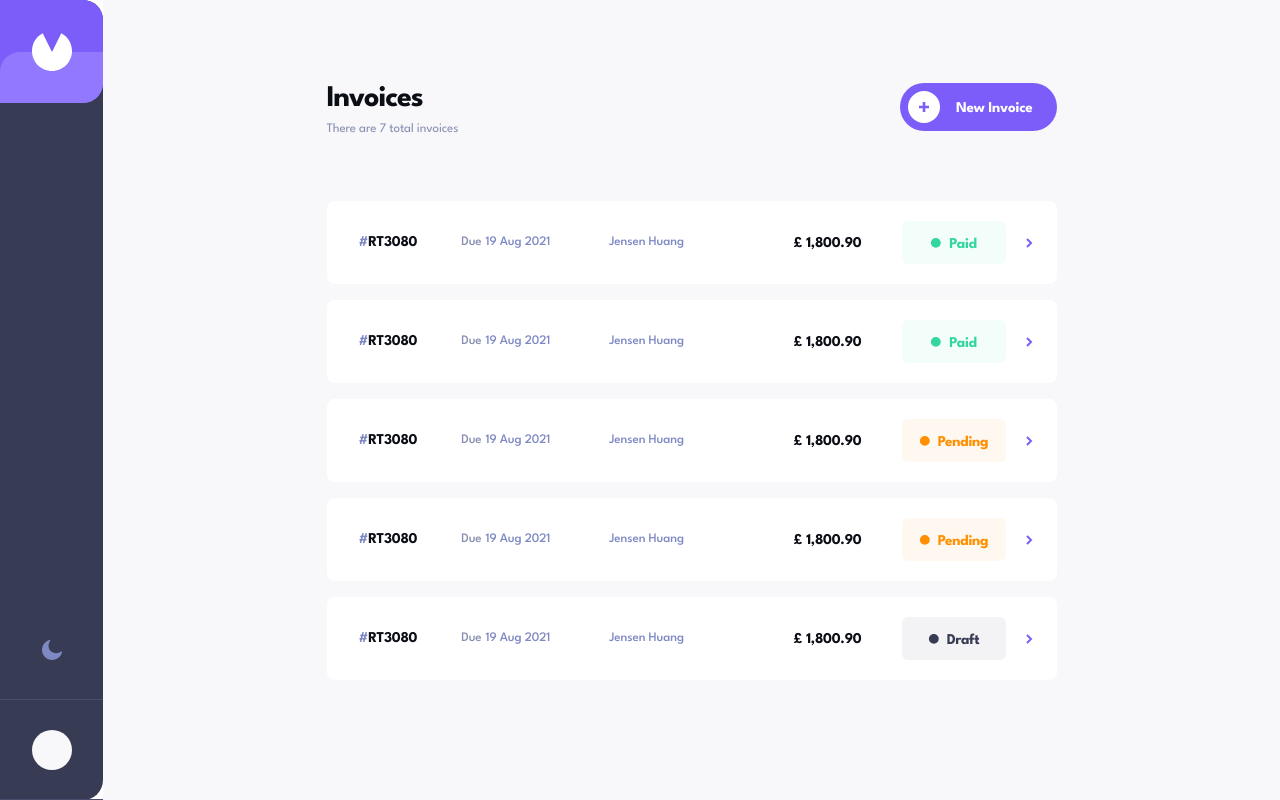
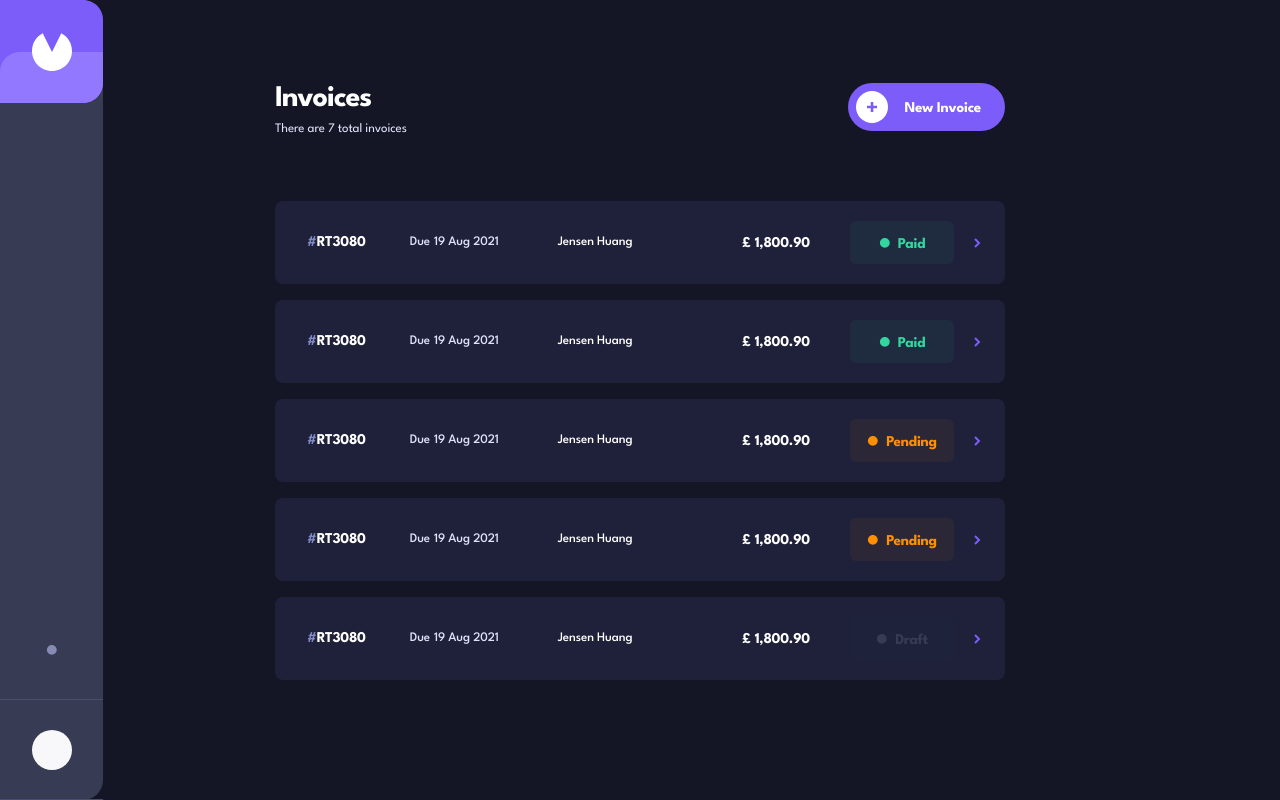
Before and after one commit to agfebrian/invoice-app, a React (Vite) app: page / in a window 1280 px wide. Both pictures are taken after a click on the button 51 px from the left and 649 px from the top of the page. Built offline with nearby package versions, Linux system fonts and the light colour scheme.

Commit message:
feat: add theme darkmode

```diff
--- a/src/components/app/card.tsx
+++ b/src/components/app/card.tsx
@@ -8,7 +8,7 @@ interface Props {
 export const Card: React.FC<Props> = ({ className, children }) => {
   return (
     <div
-      className={`rounded-lg bg-white px-8 py-5 shadow-sm shadow-[rgba(72_84_159_0.10)] ${className}`}
+      className={`rounded-lg bg-white px-8 py-5 shadow-sm shadow-[rgba(72_84_159_0.10)] dark:bg-dark-03 ${className}`}
     >
       {children}
     </div>
--- a/src/components/app/index.ts
+++ b/src/components/app/index.ts
@@ -2,3 +2,4 @@ export * from "./button"
 export * from "./card"
 export * from "./logo"
 export * from "./tag"
+export * from "./toggle-theme"
--- /dev/null
+++ b/src/components/app/toggle-theme.tsx
@@ -0,0 +1,54 @@
+import { useState, useEffect } from "react"
+import { IconDark, IconLight } from "../icons"
+
+export const ToggleTheme = () => {
+  const [darkMode, setDarkMode] = useState<boolean>(false)
+
+  const handleToggleDarkMode = () => {
+    if (darkMode) {
+      localStorage.setItem("theme", "light")
+      document.documentElement.classList.remove("dark")
+      setDarkMode(false)
+    } else {
+      localStorage.setItem("theme", "dark")
+      document.documentElement.classList.add("dark")
+      setDarkMode(true)
+    }
+  }
+
+  useEffect(() => {
+    if (
+      localStorage.theme === "dark" ||
+      (!("theme" in localStorage) &&
+        window.matchMedia("(prefers-color-scheme: dark)").matches)
+    ) {
+      setDarkMode(true)
+      document.documentElement.classList.add("dark")
+    } else {
+      setDarkMode(false)
+      document.documentElement.classList.remove("dark")
+    }
+  }, [])
+
+  return (
+    <button
+      className="flex items-center justify-center p-1 outline-none"
+      onClick={handleToggleDarkMode}
+    >
+      <span
+        className={`absolute transition-all duration-100 ease-in-out ${
+          !darkMode ? "z-10 opacity-100" : "z-0 opacity-0"
+        }`}
+      >
+        <IconDark />
+      </span>
+      <span
+        className={`absolute transition-all duration-100 ease-in-out ${
+          darkMode ? "z-10 opacity-100" : "z-0 opacity-0"
+        }`}
+      >
+        <IconLight />
+      </span>
+    </button>
+  )
+}
--- a/src/components/layouts/layout-dashboard.tsx
+++ b/src/components/layouts/layout-dashboard.tsx
@@ -1,6 +1,6 @@
 import { ReactNode } from "react"
 import { Logo } from "../app"
-import { IconDark } from "../icons"
+import { ToggleTheme } from "../app"
 
 interface Props {
   children: ReactNode
@@ -10,13 +10,11 @@ export const LayoutDashboard: React.FC<Props> = ({ children }) => {
   return (
     <div className="flex h-screen w-full">
       <div className="w-[103px]">
-        <div className="fixed left-0 top-0 flex h-full w-[103px] flex-col rounded-r-[20px] bg-dark-09">
+        <div className="fixed left-0 top-0 z-10 flex h-full w-[103px] flex-col rounded-r-[20px] bg-dark-09">
           <Logo />
           <div className="mt-auto w-full">
             <div className="flex h-[100px] w-full items-center justify-center border-b border-b-[#494E6E]">
-              <button className="p-1 outline-none">
-                <IconDark />
-              </button>
+              <ToggleTheme />
             </div>
             <div className="flex h-[100px] w-full items-center justify-center border-b border-b-[#494E6E]">
               <div className="h-10 w-10 rounded-full bg-light-11"></div>
@@ -24,7 +22,7 @@ export const LayoutDashboard: React.FC<Props> = ({ children }) => {
           </div>
         </div>
       </div>
-      <div className="min-h-screen flex-1 overflow-y-auto bg-light-11">
+      <div className="absolute inset-0 min-h-screen w-full flex-1 overflow-y-auto bg-light-11 dark:bg-dark-12">
         {children}
       </div>
     </div>
--- a/src/pages/invoice/index-page.tsx
+++ b/src/pages/invoice/index-page.tsx
@@ -9,10 +9,10 @@ export const IndexPage = () => {
         <LayoutContainer className="flex flex-col gap-16">
           <div className="flex w-full items-center justify-between gap-4">
             <div className="flex flex-col">
-              <h2 className="text-3xl font-bold leading-normal tracking-[-1.125px] text-dark-08">
+              <h2 className="text-3xl font-bold leading-normal tracking-[-1.125px] text-dark-08 dark:text-white">
                 Invoices
               </h2>
-              <p className="text-[13px] leading-[15px] tracking-[-0.1px] text-primary-06">
+              <p className="text-[13px] leading-[15px] tracking-[-0.1px] text-primary-06 dark:text-light-05">
                 There are 7 total invoices
               </p>
             </div>
@@ -30,18 +30,22 @@ export const IndexPage = () => {
                 <div className="flex items-center">
                   <p className="text-[15px] font-bold leading-[15px] tracking-[-0.25px]">
                     <span className="text-primary-07">#</span>
-                    <span className="text-dark-08">RT3080</span>
+                    <span className="text-dark-08 dark:text-white">RT3080</span>
                   </p>
                   <p className="ml-11 mr-[59px] text-[13px] font-medium leading-[15px] tracking-[-0.1px]">
-                    <span className="mr-1 text-primary-06">Due</span>
-                    <span className="text-primary-07">19 Aug 2021</span>
+                    <span className="mr-1 text-primary-06 dark:text-light-05">
+                      Due
+                    </span>
+                    <span className="text-primary-07 dark:text-light-05">
+                      19 Aug 2021
+                    </span>
                   </p>
-                  <p className="text-[13px] font-medium leading-[15px] tracking-[-0.1px] text-primary-07">
+                  <p className="text-[13px] font-medium leading-[15px] tracking-[-0.1px] text-primary-07 dark:text-white">
                     Jensen Huang
                   </p>
                 </div>
                 <div className="flex items-center">
-                  <p className="text-center text-[15px] font-bold leading-6 tracking-[-0.25px] text-dark-08">
+                  <p className="text-center text-[15px] font-bold leading-6 tracking-[-0.25px] text-dark-08 dark:text-white">
                     £ 1,800.90
                   </p>
                   <div className="ml-10 mr-5">
--- a/tailwind.config.js
+++ b/tailwind.config.js
@@ -1,6 +1,7 @@
 /** @type {import('tailwindcss').Config} */
 export default {
   content: ["./src/**/*.{ts,tsx}"],
+  darkMode: "class",
   theme: {
     extend: {
       colors: {
```
